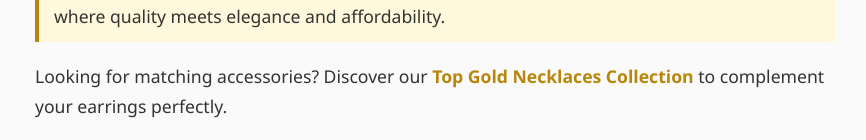
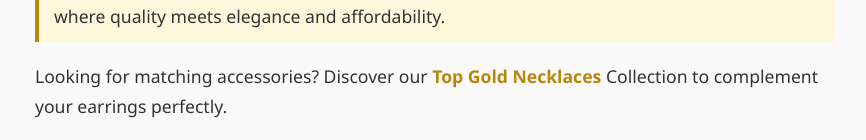
Before and after one commit to APK-lover/Earrings-Styles, a plain HTML site: page index.html in a window 1280 px wide. Shown: the part 2164-2304 px from the top of the page, without its empty margins (205-1071 px from the left). Drawn offline with Linux system fonts and the light colour scheme.

Commit message:
Update index.html

```diff
--- a/index.html
+++ b/index.html
@@ -110,7 +110,7 @@
 
   <p class="highlight">Elevate your jewelry collection with exquisite <strong>gold plated earrings</strong> from <strong>Umar Jewellers</strong>—where quality meets elegance and affordability.</p>
 
-  <p>Looking for matching accessories? Discover our <a href="stunning-gold-plated-necklaces.html">Top Gold Necklaces Collection</a> to complement your earrings perfectly.</p>
+  <p>Looking for matching accessories? Discover our <a href="https://gold-plated-necklaces.pages.dev/">Top Gold Necklaces</a> Collection to complement your earrings perfectly.</p>
 
 </body>
 
```
